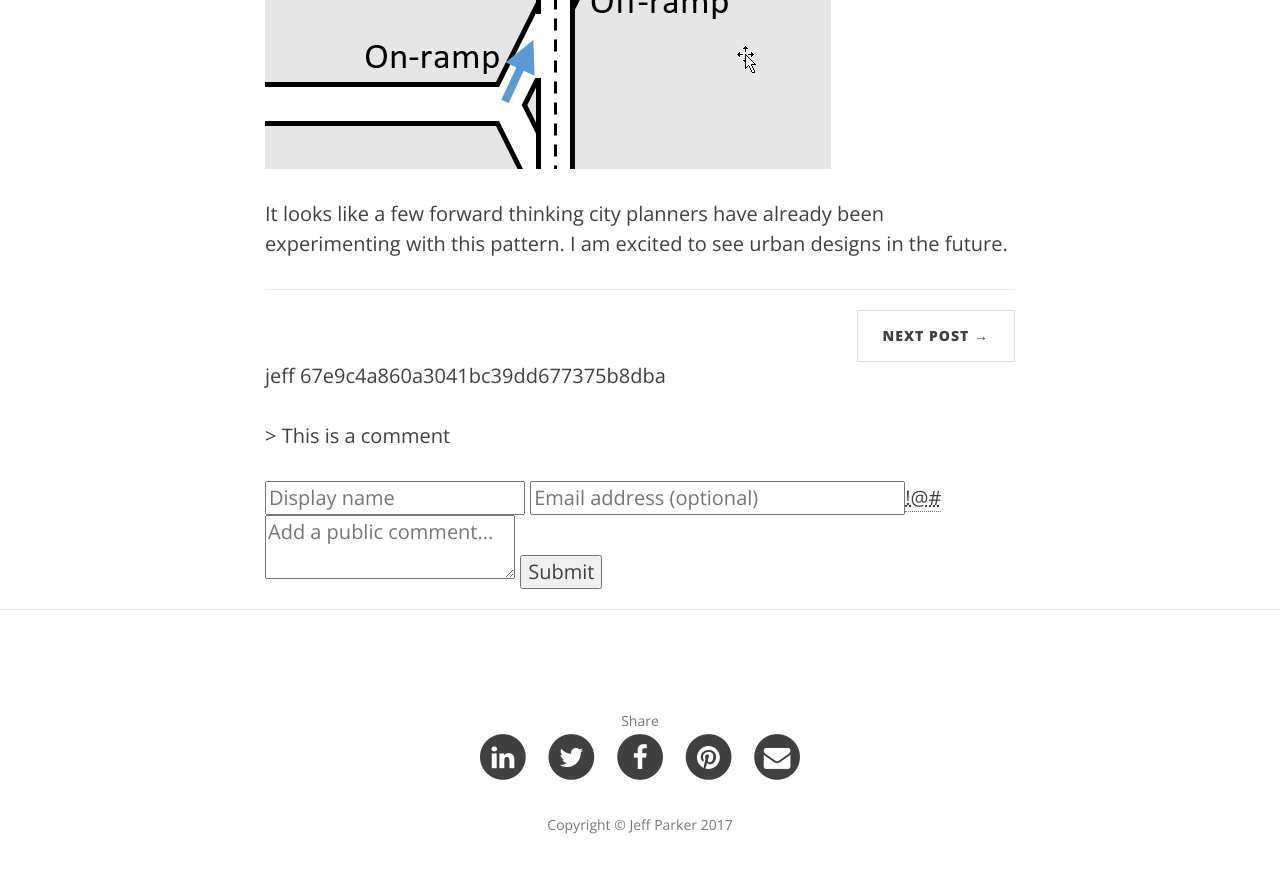
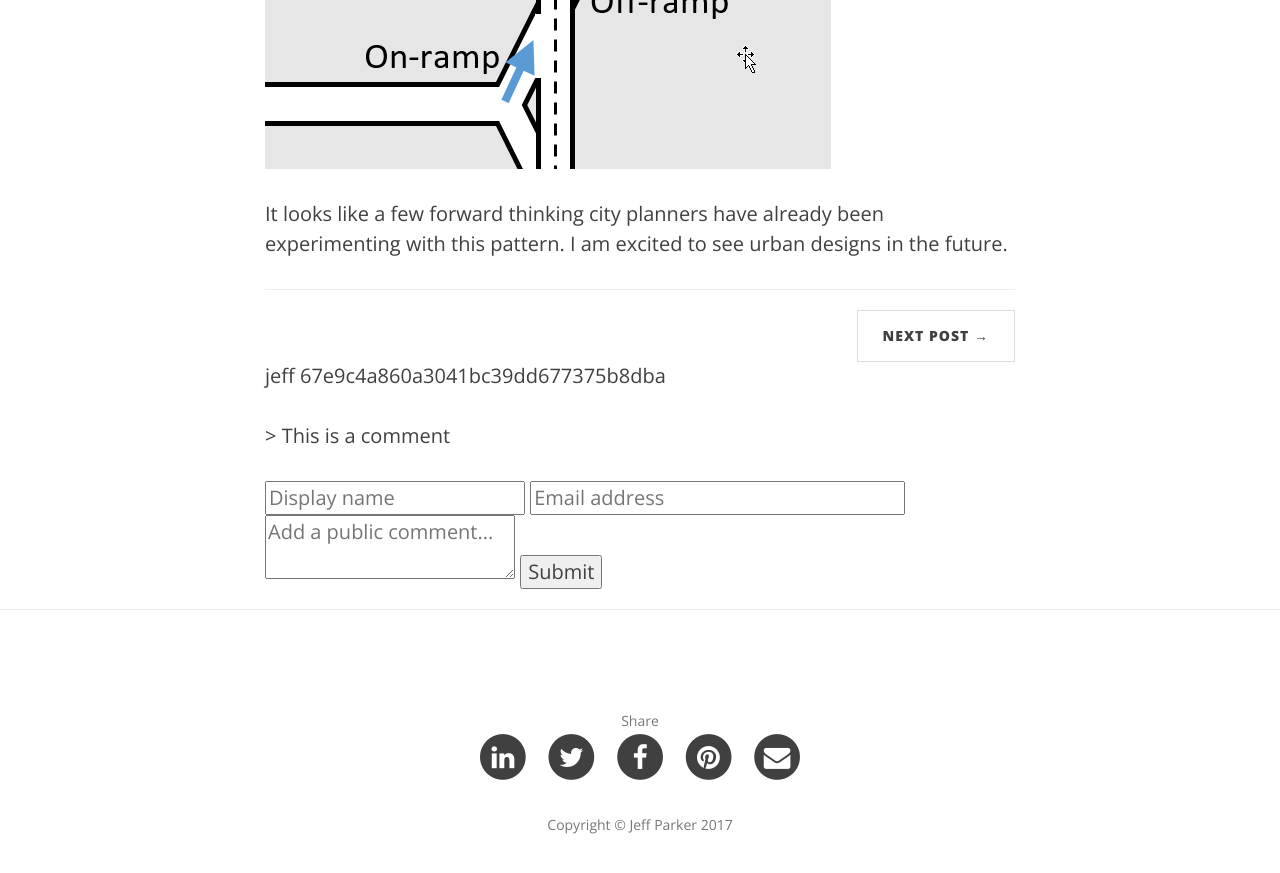
Before and after one commit to jeffreyxparker/jeffreyxparker.github.io, a Jekyll site: the page built from _posts/2016-03-29-city-blocks-vs-hexagons.markdown, in a window 1280 px wide and 900 px high, scrolled down 4815 px. Shown: the top 873 px of the window. Built offline with Jekyll 4.4.1, drawn with Linux system fonts in a browser that asks for light colours; nearby versions of some CDN libraries.

Commit message:
More staticman work

```diff
--- a/_layouts/post.html
+++ b/_layouts/post.html
@@ -70,10 +70,10 @@
 
                 <!--Comment Form-->
                 <form method="POST" action="https://api.staticman.net/v2/entry/jeffreyxparker/jeffreyxparker.github.io/master/comments">
-                    <input name="options[redirect]" type="hidden" value="{{ post.url }}">
+                    <input name="options[redirect]" type="hidden" value="{{ site.url }}{{ page.url }}">
                     <input name="options[slug]" type="hidden" value="{{ page.slug }}">
                     <input name="fields[name]" type="text" placeholder="Display name">
-                    <input name="fields[email]" type="email" placeholder="Email address (optional)" size="30"><abbr title="E-mail will be turned into an MD5 hash.">!@#</abbr>
+                    <input name="fields[email]" type="email" placeholder="Email address" size="30">
                     <textarea name="fields[comment]" placeholder="Add a public comment..."></textarea>
                     <button type="submit">Submit</button>
                 </form>
```
